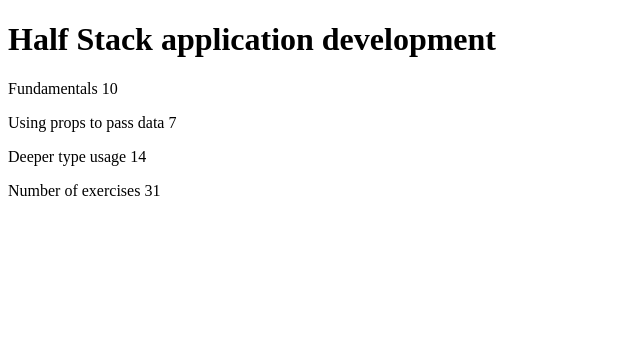
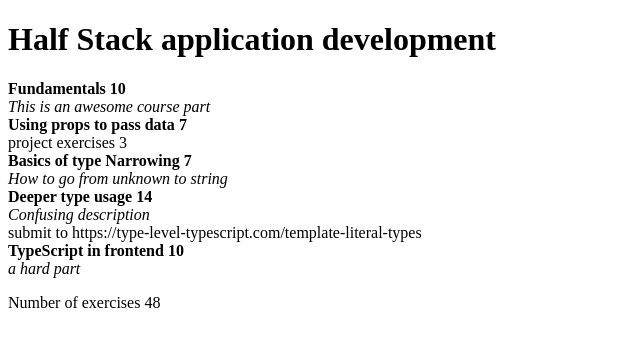
Before and after one commit to leeviallu/fullstack-hy-osa-9, a React (Create React App) app in the folder courseinfo/: page / in a window 1280 px wide. Shown: the top 346 px of the page, without its empty margins (0-640 px from the left). Built offline with nearby package versions, Linux system fonts and the light colour scheme.

Commit message:
Part component renders data by doing type check

```diff
--- a/courseinfo/src/App.tsx
+++ b/courseinfo/src/App.tsx
@@ -5,21 +5,41 @@ import { CoursePart } from "./types";
 
 const App = () => {
     const courseName = "Half Stack application development";
+
     const courseParts: CoursePart[] = [
         {
             name: "Fundamentals",
             exerciseCount: 10,
+            description: "This is an awesome course part",
+            kind: "basic",
         },
         {
             name: "Using props to pass data",
             exerciseCount: 7,
+            groupProjectCount: 3,
+            kind: "group",
+        },
+        {
+            name: "Basics of type Narrowing",
+            exerciseCount: 7,
+            description: "How to go from unknown to string",
+            kind: "basic",
         },
         {
             name: "Deeper type usage",
             exerciseCount: 14,
+            description: "Confusing description",
+            backgroundMaterial:
+                "https://type-level-typescript.com/template-literal-types",
+            kind: "background",
+        },
+        {
+            name: "TypeScript in frontend",
+            exerciseCount: 10,
+            description: "a hard part",
+            kind: "basic",
         },
     ];
-
     return (
         <div>
             <Header name={courseName} />
--- a/courseinfo/src/components/Content.tsx
+++ b/courseinfo/src/components/Content.tsx
@@ -1,12 +1,11 @@
 import { CoursePart } from "../types";
+import Part from "./Part";
 
 const Content = ({ courses }: { courses: CoursePart[] }) => {
     return (
         <div>
             {courses.map((course, idx) => (
-                <p key={idx}>
-                    {course.name} {course.exerciseCount}
-                </p>
+                <Part key={idx} course={course} />
             ))}
         </div>
     );
--- /dev/null
+++ b/courseinfo/src/components/Part.tsx
@@ -0,0 +1,47 @@
+import { CoursePart } from "../types";
+
+const Part = ({ course }: { course: CoursePart }) => {
+    const assertNever = (value: never): never => {
+        throw new Error(
+            `Unhandled discriminated union member: ${JSON.stringify(value)}`
+        );
+    };
+    switch (course.kind) {
+        case "basic":
+            return (
+                <div>
+                    <b>
+                        {course.name} {course.exerciseCount}
+                    </b>
+                    <br />
+                    <i>{course.description}</i>
+                </div>
+            );
+        case "group":
+            return (
+                <div>
+                    <b>
+                        {course.name} {course.exerciseCount}
+                    </b>
+                    <br />
+                    project exercises {course.groupProjectCount}
+                </div>
+            );
+        case "background":
+            return (
+                <div>
+                    <b>
+                        {course.name} {course.exerciseCount}
+                    </b>
+                    <br />
+                    <i>{course.description}</i>
+                    <br />
+                    submit to {course.backgroundMaterial}
+                </div>
+            );
+        default:
+            return assertNever(course);
+    }
+};
+
+export default Part;
```
Also changed, not shown: courseinfo/src/types.ts (+23 -2 lines).
